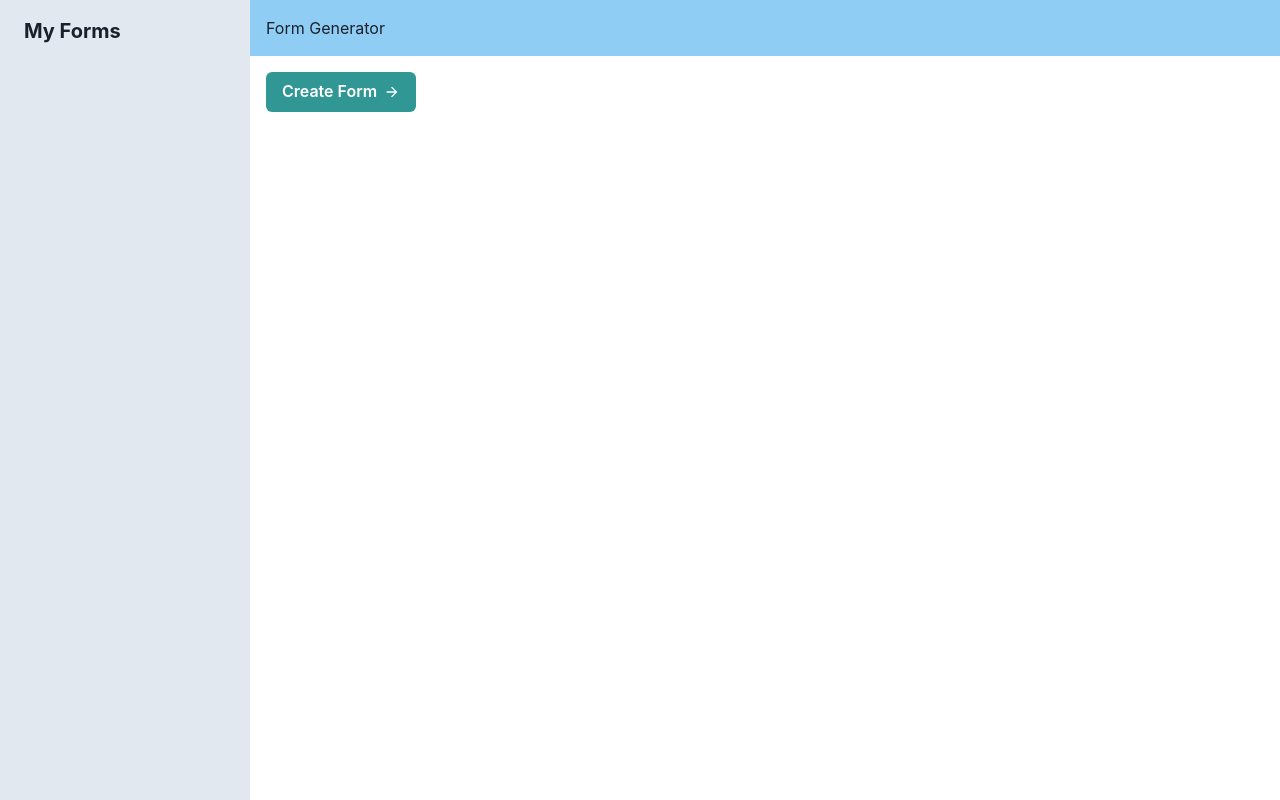
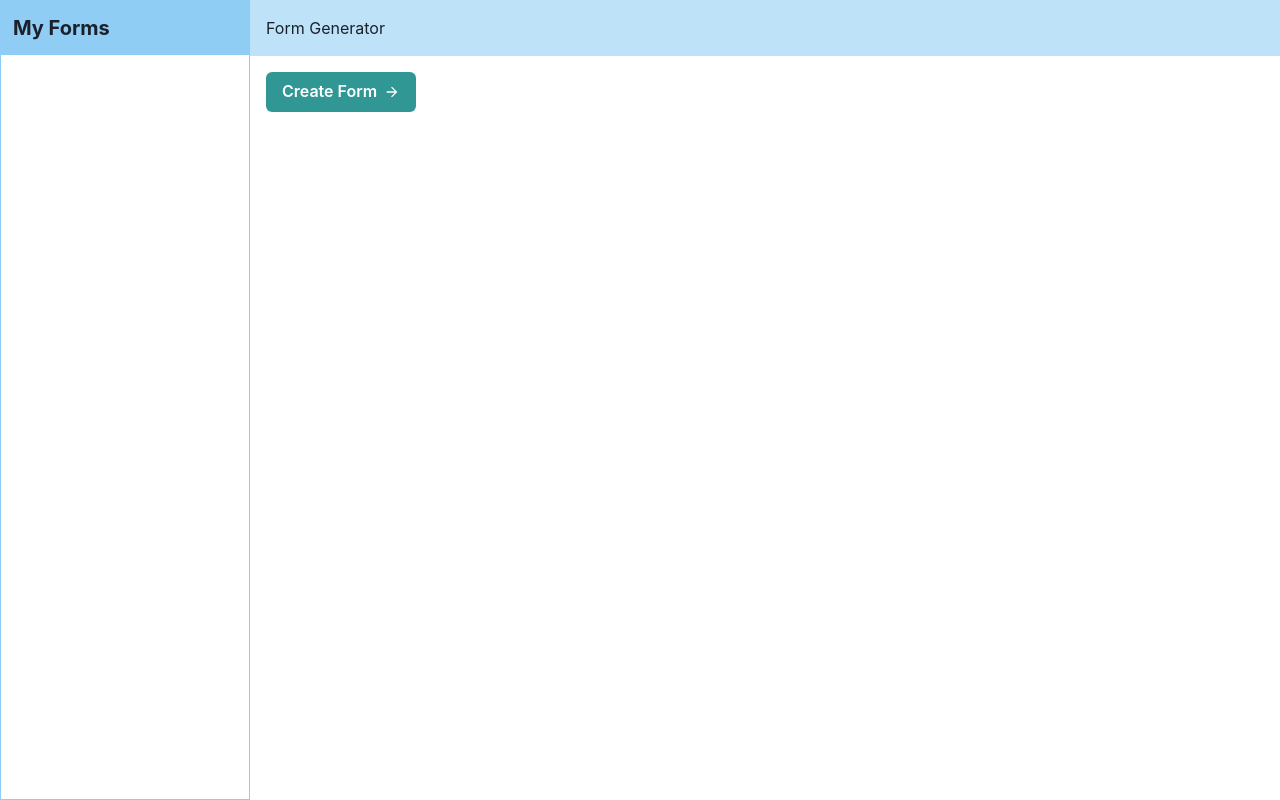
Before and after one commit to cherryDevloper/form-generator, a React (Create React App) app: page / in a window 1280 px wide. Built offline with nearby package versions, Linux system fonts and the light colour scheme; the HTML template or start-up script is replaced by a standard one.

Commit message:
improved styles of the components

```diff
--- a/src/components/Layout/index.tsx
+++ b/src/components/Layout/index.tsx
@@ -1,4 +1,4 @@
-import { Flex, Text, Box } from '@chakra-ui/react';
+import { Flex, Text, Box, VStack } from '@chakra-ui/react';
 import { LayoutProps } from './Layout.types';
 
 const Layout = ({ children }: LayoutProps) => {
@@ -10,8 +10,7 @@ const Layout = ({ children }: LayoutProps) => {
       >
         <Box
           w="250px"
-          bg="gray.200"
-          p={4}
+          border="1px solid #90cdf4"
         >
           <Flex
             alignItems="center"
@@ -20,7 +19,9 @@ const Layout = ({ children }: LayoutProps) => {
             <Text
               fontSize="xl"
               fontWeight="bold"
-              ml={2}
+              bg="blue.200"
+              w={'full'}
+              p={3}
             >
               My Forms
             </Text>
@@ -34,7 +35,7 @@ const Layout = ({ children }: LayoutProps) => {
         <Box
           as="header"
           p={4}
-          bg="blue.200"
+          bg="blue.100"
         >
           Form Generator
         </Box>
--- a/src/components/ListItem/index.tsx
+++ b/src/components/ListItem/index.tsx
@@ -1,3 +1,4 @@
+import { EditIcon } from '@chakra-ui/icons';
 import { Box, Flex, Text } from '@chakra-ui/react';
 
 type ListItemProps = {
@@ -9,17 +10,19 @@ const ListItem: React.FC<ListItemProps> = ({ text, onClick }) => {
   return (
     <Box
       as="div"
-      p={2}
+      p={6}
       shadow={'md'}
       w={'100%'}
       sx={{ textDecoration: 'none' }}
       rounded={'md'}
-      bg={'blue.100'}
-      mb={2}
+      bg={'white.50'}
+      mb={8}
+      cursor={'pointer'}
       onClick={onClick}
     >
-      <Flex>
-        <Text>{text}</Text>
+      <Flex justifyContent={'space-between'}>
+        <Text fontSize={'xl'}>{text}</Text>
+        <EditIcon color={'blue.400'} />
       </Flex>
     </Box>
   );
--- a/src/pages/HomePage.tsx
+++ b/src/pages/HomePage.tsx
@@ -31,11 +31,10 @@ const HomePage = () => {
             },
           });
         }}
-        mb={'2'}
+        mb={'4'}
         w={150}
         display={'flex'}
         justifyContent={'space-between'}
-        textAlign={'left'}
       >
         Create Form <ArrowForwardIcon />
       </Button>
```
